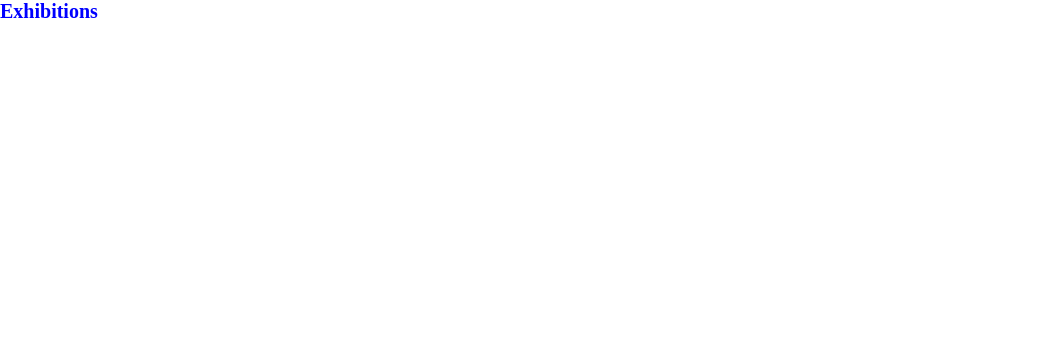
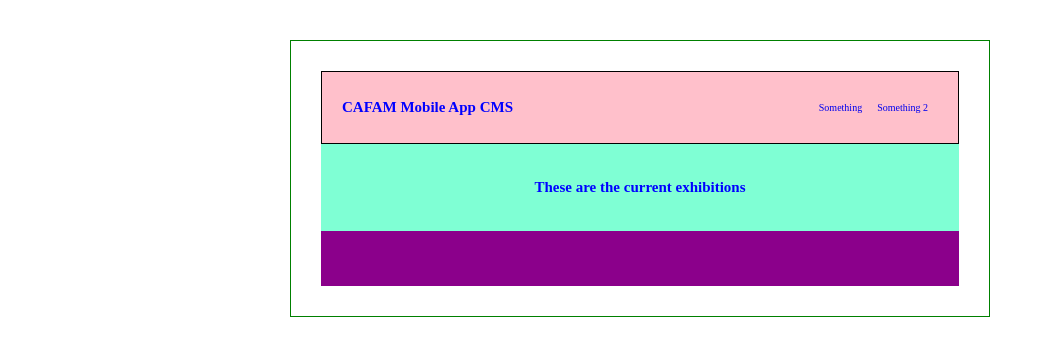
Before and after one commit to AlexEBall/museum-API-Server, a React (Create React App) app in the folder client/: page /exhibitions in a window 1280 px wide. Shown: the top 356 px of the page, without its empty margins (0-1051 px from the left). Built offline with nearby package versions, Linux system fonts and the light colour scheme.

Commit message:
added reducers, actions and redux, looks to be working, will test soon

```diff
--- a/client/src/App.js
+++ b/client/src/App.js
@@ -4,16 +4,17 @@ import {Provider} from 'react-redux';
 import {createStore, applyMiddleware} from 'redux';
 import ReduxThunk from 'redux-thunk';
 import logger from 'redux-logger';
+import reducers from './reducers';
 import Home from './pages/Home';
 import Exhibitions from './pages/Exhibitions';
 import Programs from './pages/Programs';
 
 export default class App extends Component {
   render() {
-    // const store = createStore(reducers, applyMiddleware(ReduxThunk, logger));
+    const store = createStore(reducers, applyMiddleware(ReduxThunk, logger));
     // pass in provider
     return (
-
+      <Provider store={store}>
         <Router>
           <Switch>
             <Route exact path="/" component={Home}/>
@@ -21,7 +22,7 @@ export default class App extends Component {
             <Route exact path="/programs" component={Programs}/>
           </Switch>
         </Router>
-
+      </Provider>
     );
   }
 }
--- /dev/null
+++ b/client/src/actions/fetchExhibitions.js
@@ -0,0 +1,18 @@
+import API from '../utils/API';
+import {FETCHING_EXHIBITIONS_START, FETCHING_EXHIBITIONS_ERROR, RECIEVE_EXHIBITIONS} from './types';
+
+// pass in API name to reduce number of exports... but what about two calls?
+export const fetchExhibitions = () => {
+    return (dispatch) => {
+        dispatch({type: FETCHING_EXHIBITIONS_START})
+        API
+            .getExhibitions()
+            .then((res) => {
+                dispatch({type: RECIEVE_EXHIBITIONS, payload: res.data})
+                // console.log(res.data);
+            })
+            .catch((err) => {
+                dispatch({type: FETCHING_EXHIBITIONS_ERROR, payload: err})
+            })
+    }
+};
--- /dev/null
+++ b/client/src/actions/index.js
@@ -0,0 +1 @@
+export * from './fetchExhibitions';
--- /dev/null
+++ b/client/src/actions/types.js
@@ -0,0 +1,3 @@
+export const FETCHING_EXHIBITIONS_START = 'fetching_exhibitions_start';
+export const FETCHING_EXHIBITIONS_ERROR = 'fetching_exhibitions_error';
+export const RECIEVE_EXHIBITIONS = 'recieve_exhibitions';
--- a/client/src/pages/Exhibitions.js
+++ b/client/src/pages/Exhibitions.js
@@ -1,9 +1,44 @@
 import React, {Component} from 'react';
+import {connect} from 'react-redux';
+import {fetchExhibitions} from '../actions';
 
-export default class Exhibitions extends Component {
+class Exhibitions extends Component {
     render() {
         return (
-            <h1>Exhibitions</h1>
+            <div className="wrapper">
+                <header className="header">
+                    <nav className="nav">
+                        <h2 className="nav__title">CAFAM Mobile App CMS</h2>
+                        <div className="nav__links-box">
+                            <ul className="nav__links-ul">
+                                <li className="nav__links-li">
+                                    <a className="nav__links" href="#">Something</a>
+                                </li>
+                                <li className="nav__links-li">
+                                    <a className="nav__links" href="#">Something 2</a>
+                                </li>
+                            </ul>
+                        </div>
+                    </nav>
+                </header>
+                <section className="content">
+                    <h1 className="content__title">These are the current exhibitions</h1>
+
+                </section>
+                <footer className="footer">
+                </footer>
+            </div>
         );
     }
 };
+
+const mapStateToProps = state => {
+    return {
+        fetching: state.exhibitions.fetching,
+        fetched: state.exhibitions.fetched,
+        error: state.exhibitions.error,
+        exhibitions: state.exhibitions.data
+    }
+}
+
+export default connect(mapStateToProps, { fetchExhibitions })(Exhibitions);
--- /dev/null
+++ b/client/src/reducers/fetchExhibitionsReducer.js
@@ -0,0 +1,29 @@
+import {
+    FETCHING_EXHIBITIONS_START,
+    FETCHING_EXHIBITIONS_ERROR,
+    RECIEVE_EXHIBITIONS
+} from '../actions/types';
+
+const INITIAL_STATE = {
+    fetching: false,
+    fetched: false,
+    exhibitions: [],
+    error: null
+}
+export default (state=INITIAL_STATE, action) => {
+
+    switch (action.type) {
+        case FETCHING_EXHIBITIONS_START:
+            return { ...state, fetching: true }
+        case FETCHING_EXHIBITIONS_ERROR:
+            return { ...state, fetching: false, error: action.payload }
+        case RECIEVE_EXHIBITIONS:
+            return { ...state,
+                fetching: false,
+                fetched: true,
+                exhibitions: action.payload
+                }
+        default:
+            return state;
+    }
+};
--- /dev/null
+++ b/client/src/reducers/index.js
@@ -0,0 +1,6 @@
+import {combineReducers} from 'redux';
+import fetchExhibitions from './fetchExhibitionsReducer';
+
+export default combineReducers({
+    exhibitions: fetchExhibitions
+});
```
